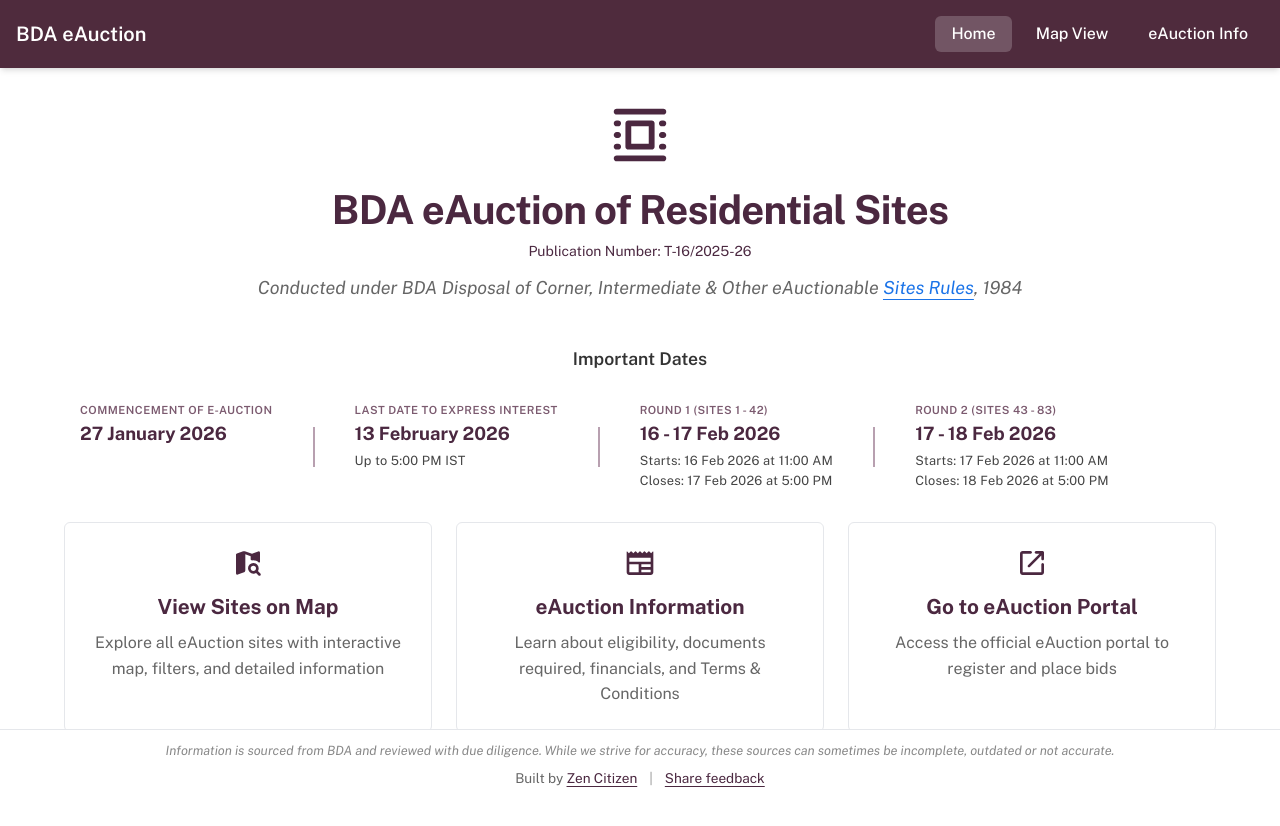
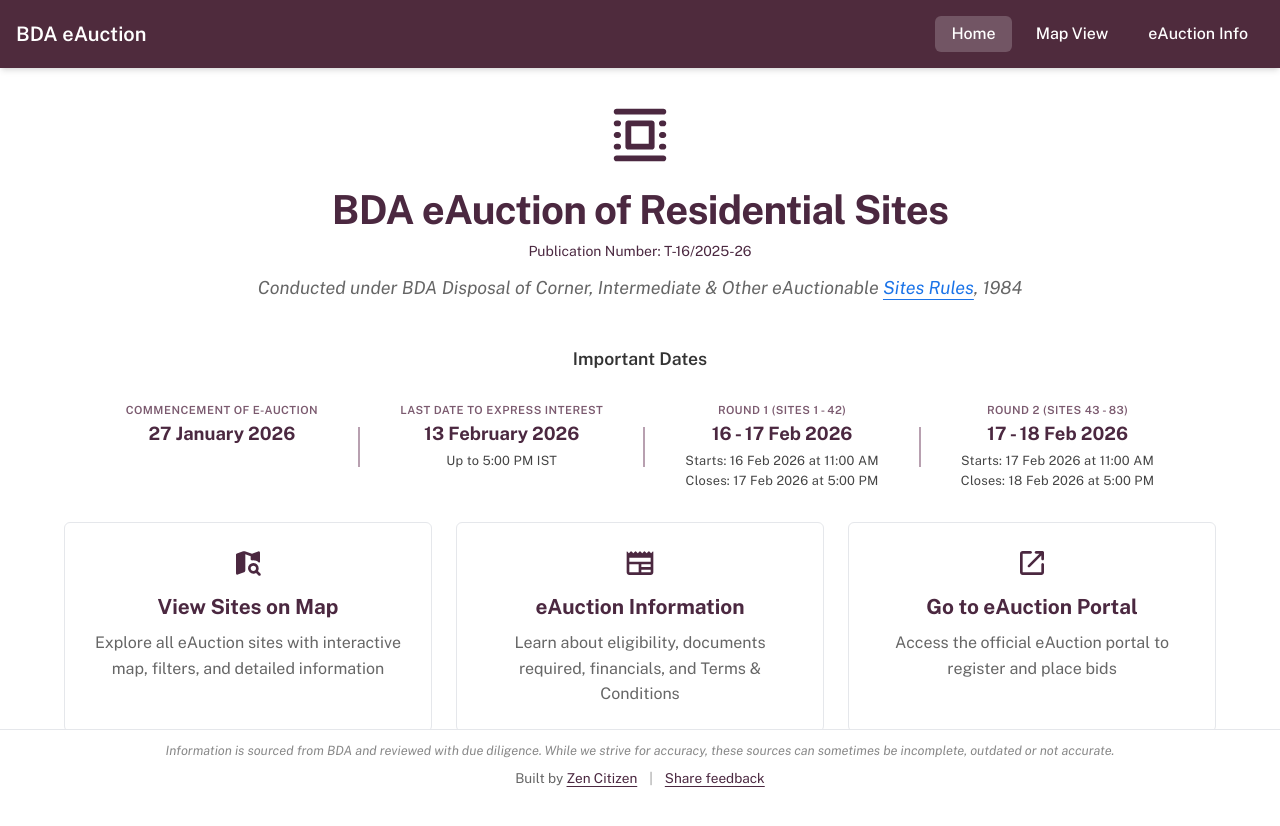
Before and after one commit to zen-citizen/bda-auction-site, a React (Vite) app: page / in a window 1280 px wide. Shown: the top 826 px of the page. Built offline with nearby package versions, Linux system fonts and the light colour scheme.

Commit message:
Alignment fixes

```diff
--- a/src/pages/Home.css
+++ b/src/pages/Home.css
@@ -114,7 +114,7 @@
 
 .dates-grid {
   display: flex;
-  justify-content: flex-start;
+  justify-content: center;
   align-items: stretch;
   gap: 1.5rem;
 }
@@ -123,7 +123,7 @@
   flex: 0 1 auto;
   padding: 0.875rem 1rem;
   max-width: 260px;
-  text-align: left;
+  text-align: center;
 }
 
 .date-divider {
@@ -142,6 +142,7 @@
   text-transform: uppercase;
   letter-spacing: 0.04em;
   line-height: 1.3;
+  text-align: center;
 }
 
 .date-value {
@@ -150,6 +151,7 @@
   color: #4B2840;
   margin-bottom: 0.3rem;
   line-height: 1.3;
+  text-align: center;
 }
 
 .date-time {
@@ -160,7 +162,7 @@
   letter-spacing: 0.02em;
   word-break: keep-all;
   overflow-wrap: break-word;
-  text-align: left;
+  text-align: center;
 }
 
 .action-cards {
@@ -267,6 +269,7 @@
     display: grid;
     grid-template-columns: 1fr 2px 1fr;
     gap: 1rem 0;
+    justify-items: start;
   }
 
   .date-item:nth-child(1) {
@@ -329,21 +332,25 @@
   .date-item {
     max-width: 100%;
     padding: 0.7rem 0.875rem;
+    text-align: left;
   }
 
   .date-label {
     font-size: 0.65rem;
     margin-bottom: 0.2rem;
     line-height: 1.25;
+    text-align: left;
   }
 
   .date-value {
     font-size: 1rem;
     margin-bottom: 0.2rem;
+    text-align: left;
   }
 
   .date-time {
     font-size: 0.75rem;
+    text-align: left;
     line-height: 1.5;
   }
 
```
